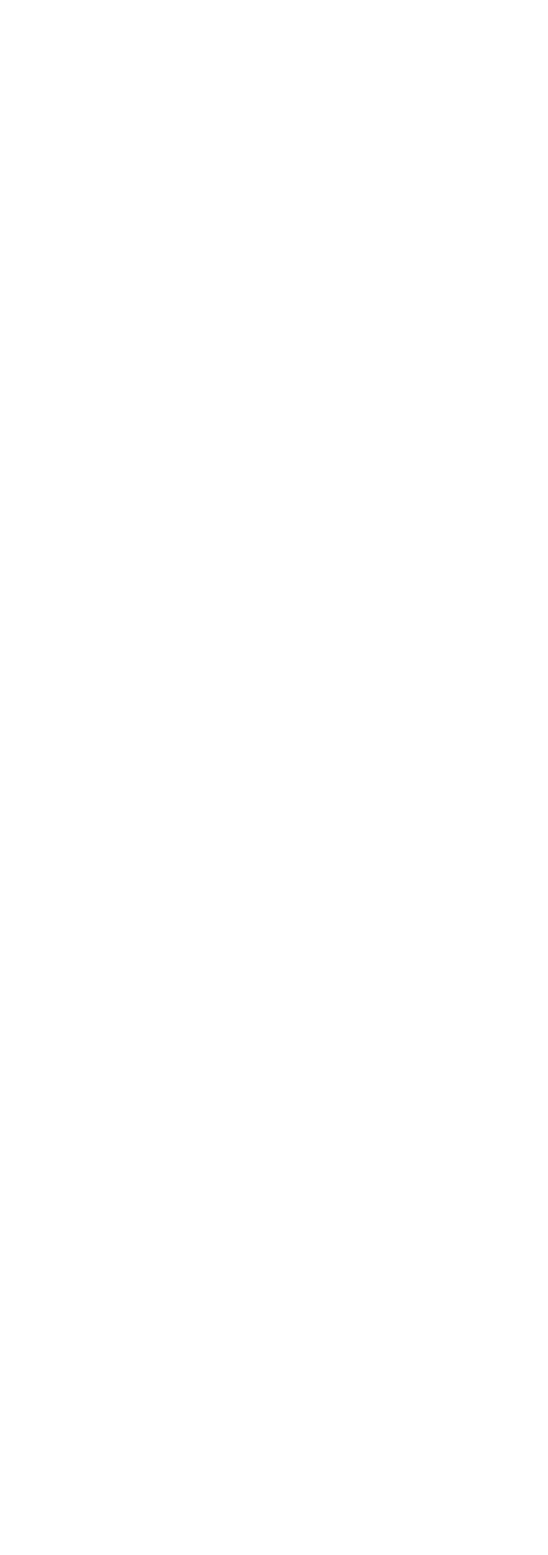
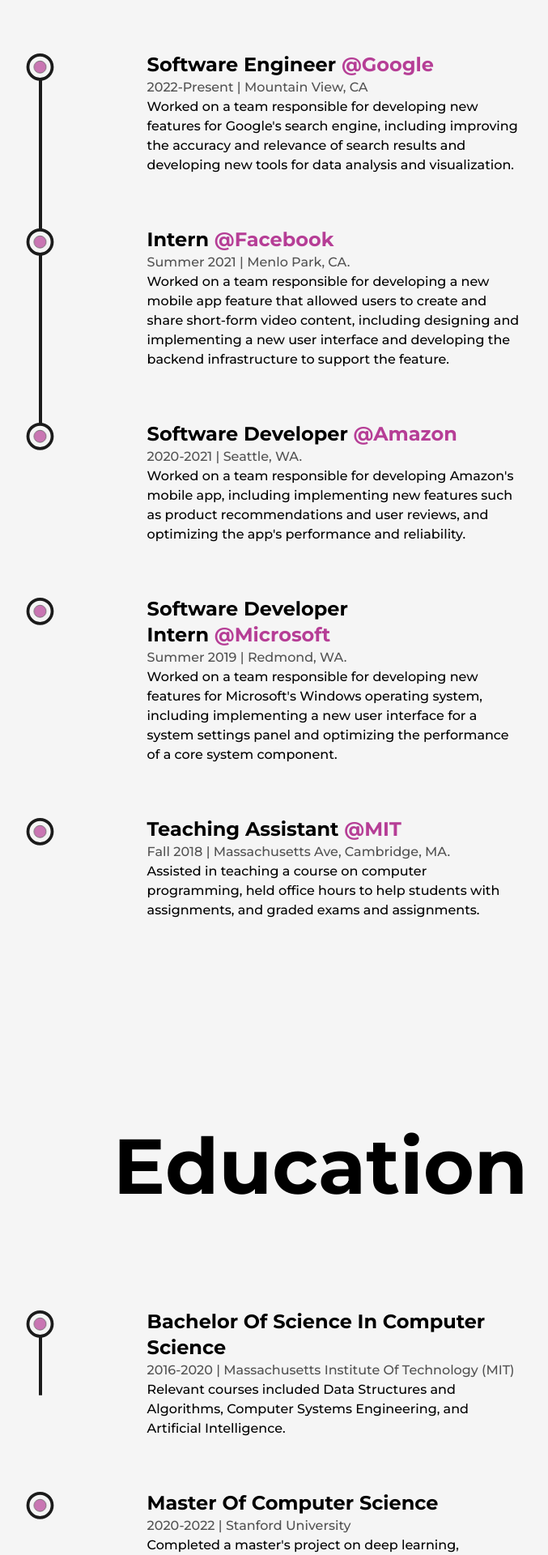
Before and after one commit to Hindol19/portfolio, a Next.js app: page /about in a window 1280 px wide. Shown: the part 2500-4420 px from the top of the page at 81% size, without its empty margins (244-921 px from the left). Before the commit the page ends 2306 px from the top, so only its background shows below. Built offline with nearby package versions, Linux system fonts and the light colour scheme.

Commit message:
Completed About Page

```diff
--- /dev/null
+++ b/src/components/Education.jsx
@@ -0,0 +1,83 @@
+import React, { useRef } from "react";
+import { motion, useScroll } from "framer-motion";
+import LiIcon from "./LiIcon";
+const Details = ({ type, time, place, info }) => {
+  const ref = useRef();
+
+  return (
+    <li
+      ref={ref}
+      className="my-8 first:mt-0 last:mb-0 w-[60%] mx-auto flex flex-col items-center justify-between"
+    >
+      <LiIcon reference={ref} />
+      <motion.div
+        initial={{ y: 50 }}
+        whileInView={{ y: 0 }}
+        transition={{ duration: 0.5, type: "spring" }}
+      >
+        <h3 className="capitalize font-bold text-2xl" target="_blank">
+          {type}
+        </h3>
+        <span className="capitalize font-medium text-dark/75">
+          {time} | {place}
+        </span>
+        <p className="font-medium w-full">{info}</p>
+      </motion.div>
+    </li>
+  );
+};
+
+const expList = [
+  {
+    type: "Bachelor Of Science In Computer Science",
+    time: "2016-2020",
+    place: "Massachusetts Institute Of Technology (MIT)",
+    info: "Relevant courses included Data Structures and Algorithms, Computer Systems Engineering, and Artificial Intelligence.",
+  },
+  {
+    type: "Master Of Computer Science",
+    time: "2020-2022",
+    place: "Stanford University",
+    info: "Completed a master's project on deep learning, developing a new neural network architecture for natural language understanding.",
+  },
+  {
+    type: "Online Coursework",
+    time: "2016-2020",
+    place: "Coursera And EdX",
+    info: "Completed coursework in advanced topics such as Reinforcement Learning, Computer Vision, and Machine Learning Engineering.",
+  },
+];
+
+const Education = () => {
+  const ref = useRef(null);
+  const { scrollYProgress } = useScroll({
+    target: ref,
+    offset: ["start end", "center start"],
+  });
+  return (
+    <div className="my-64">
+      <h2 className="font-bold text-8xl mb-32 w-full text-center">Education</h2>
+
+      <div ref={ref} className="w-[75%] mx-auto relative">
+        <motion.div
+          style={{ scaleY: scrollYProgress }}
+          className="absolute left-9 top-1 w-[4px] h-full bg-dark origin-top"
+        />
+        <ul className="w-full flex flex-col items-start justify-between ml-4">
+          {expList.map((item) => {
+            return (
+              <Details
+                type={item.type}
+                time={item.time}
+                place={item.place}
+                info={item.info}
+              />
+            );
+          })}
+        </ul>
+      </div>
+    </div>
+  );
+};
+
+export default Education;
--- a/src/components/Experience.jsx
+++ b/src/components/Experience.jsx
@@ -1,11 +1,111 @@
-import React from 'react'
+import React, { useRef } from "react";
+import { motion, useScroll } from "framer-motion";
+import LiIcon from "./LiIcon";
+const Details = ({ position, company, companyLink, time, address, work }) => {
+  const ref = useRef();
+
+  return (
+    <li
+      ref={ref}
+      className="my-8 first:mt-0 last:mb-0 w-[60%] mx-auto flex flex-col items-center justify-between"
+    >
+      <LiIcon reference={ref} />
+      <motion.div
+        initial={{ y: 50 }}
+        whileInView={{ y: 0 }}
+        transition={{ duration: 0.5, type: "spring" }}
+      >
+        <h3 className="capitalize font-bold text-2xl" target="_blank">
+          {position}&nbsp;
+          <a href={companyLink} className="text-primary capitalize">
+            @{company}
+          </a>
+        </h3>
+        <span className="capitalize font-medium text-dark/75">
+          {time} | {address}
+        </span>
+        <p className="font-medium w-full">{work}</p>
+      </motion.div>
+    </li>
+  );
+};
+
+const expList = [
+  {
+    position: "Software Engineer",
+    company: "Google",
+    companyLink: "www.google.com",
+    time: "2022-Present",
+    address: "Mountain View, CA",
+    work: "Worked on a team responsible for developing new features for Google's search engine, including improving the accuracy and relevance of search results and developing new tools for data analysis and visualization.",
+  },
+  {
+    position: "Intern",
+    company: "Facebook",
+    companyLink: "www.facebook.com",
+    time: "Summer 2021",
+    address: "Menlo Park, CA.",
+    work: "Worked on a team responsible for developing a new mobile app feature that allowed users to create and share short-form video content, including designing and implementing a new user interface and developing the backend infrastructure to support the feature.",
+  },
+  {
+    position: "Software Developer",
+    company: "Amazon",
+    companyLink: "www.amazon.com",
+    time: "2020-2021",
+    address: "Seattle, WA.",
+    work: "Worked on a team responsible for developing Amazon's mobile app, including implementing new features such as product recommendations and user reviews, and optimizing the app's performance and reliability.",
+  },
+  {
+    position: "Software Developer Intern",
+    company: "Microsoft",
+    companyLink: "www.microsoft.com",
+    time: "Summer 2019",
+    address: "Redmond, WA.",
+    work: "Worked on a team responsible for developing new features for Microsoft's Windows operating system, including implementing a new user interface for a system settings panel and optimizing the performance of a core system component.",
+  },
+  {
+    position: "Teaching Assistant",
+    company: "MIT",
+    companyLink: "www.mit.com",
+    time: "Fall 2018",
+    address: "Massachusetts Ave, Cambridge, MA.",
+    work: "Assisted in teaching a course on computer programming, held office hours to help students with assignments, and graded exams and assignments.",
+  },
+];
 
 const Experience = () => {
+  const ref = useRef(null);
+  const { scrollYProgress } = useScroll({
+    target: ref,
+    offset: ["start end", "center start"],
+  });
   return (
-    <div>
+    <div className="my-64">
+      <h2 className="font-bold text-8xl mb-32 w-full text-center">
+        Experience
+      </h2>
 
+      <div ref={ref} className="w-[75%] mx-auto relative">
+        <motion.div
+          style={{ scaleY: scrollYProgress }}
+          className="absolute left-9 top-1 w-[4px] h-full bg-dark origin-top"
+        />
+        <ul className="w-full flex flex-col items-start justify-between ml-4">
+          {expList.map((item) => {
+            return (
+              <Details
+                position={item.position}
+                company={item.company}
+                time={item.time}
+                address={item.address}
+                work={item.work}
+              />
+            );
+          })}
+        </ul>
+      </div>
     </div>
-  )
-}
+  );
+};
 
-export default Experience
+export default Experience;
--- /dev/null
+++ b/src/components/LiIcon.jsx
@@ -0,0 +1,35 @@
+import React, { useRef } from "react";
+import { motion, useScroll } from "framer-motion";
+const LiIcon = ({ reference }) => {
+  const { scrollYProgress } = useScroll({
+    target: reference,
+    offset: ["center end", "center center"],
+  });
+  return (
+    <figure className="absolute left-0 stroke-dark">
+      <svg className="-rotate-90" width="75" height="75" viewBox="0 0 100 100">
+        <circle
+          cx="75"
+          cy="50"
+          r="20"
+          className="stroke-primary stroke-1 fill-none"
+        />
+        <motion.circle
+          cx="75"
+          cy="50"
+          r="20"
+          className="stroke-[5px] fill-light"
+          style={{ pathLength: scrollYProgress }}
+        />
+        <circle
+          cx="75"
+          cy="50"
+          r="10"
+          className="animate-pulse stroke-1 fill-primary"
+        />
+      </svg>
+    </figure>
+  );
+};
+
+export default LiIcon;
--- a/src/pages/about.js
+++ b/src/pages/about.js
@@ -8,6 +8,8 @@ import Image from "next/image";
 import profilePic from "../../public/images/profile/pic.png";
 import { motion, useSpring, useInView, useMotionValue } from "framer-motion";
 import Skills from "@/components/Skills";
+import Experience from "@/components/Experience";
+import Education from "@/components/Education";
 
 const AnimatedNumbers = ({ value }) => {
   const ref = useRef(null);
@@ -104,6 +106,8 @@ const about = () => {
             </div>
           </div>
           <Skills />
+          <Experience />
+          <Education />
         </Layout>
       </main>
     </>
```
